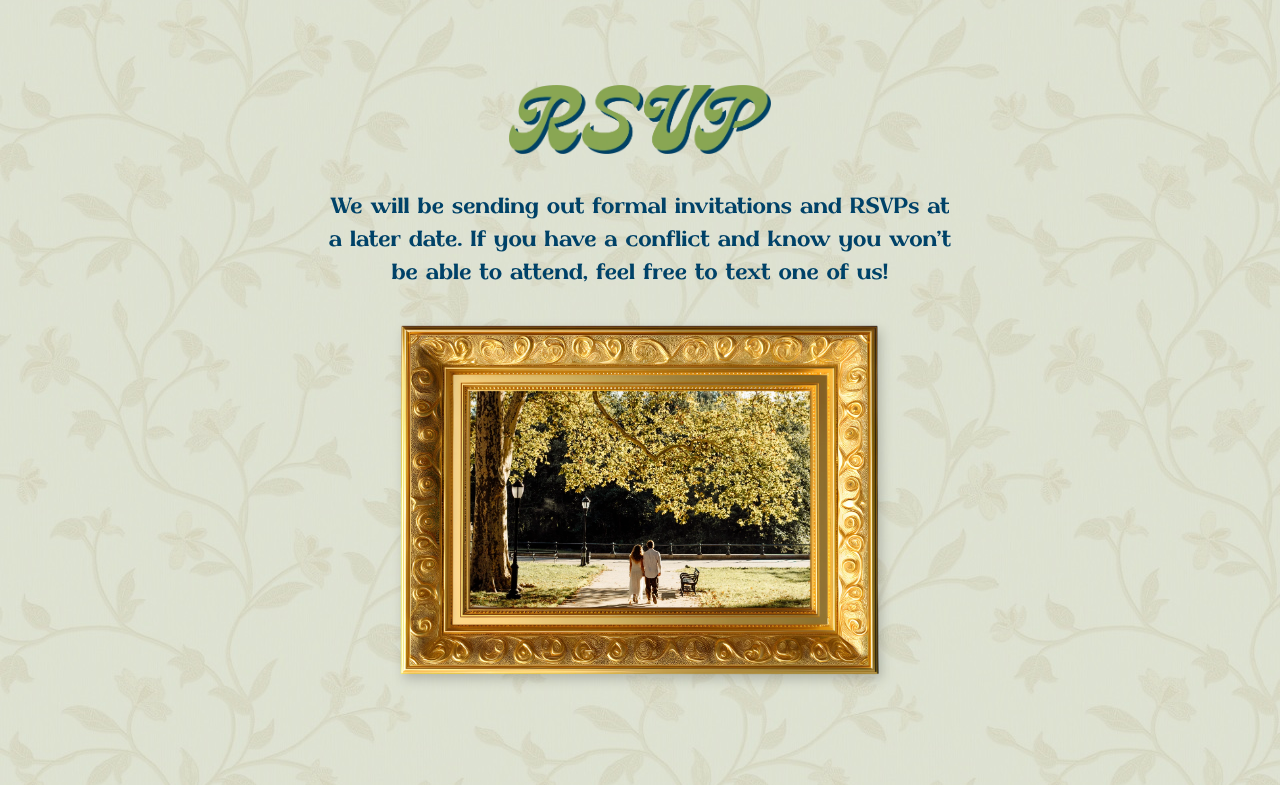
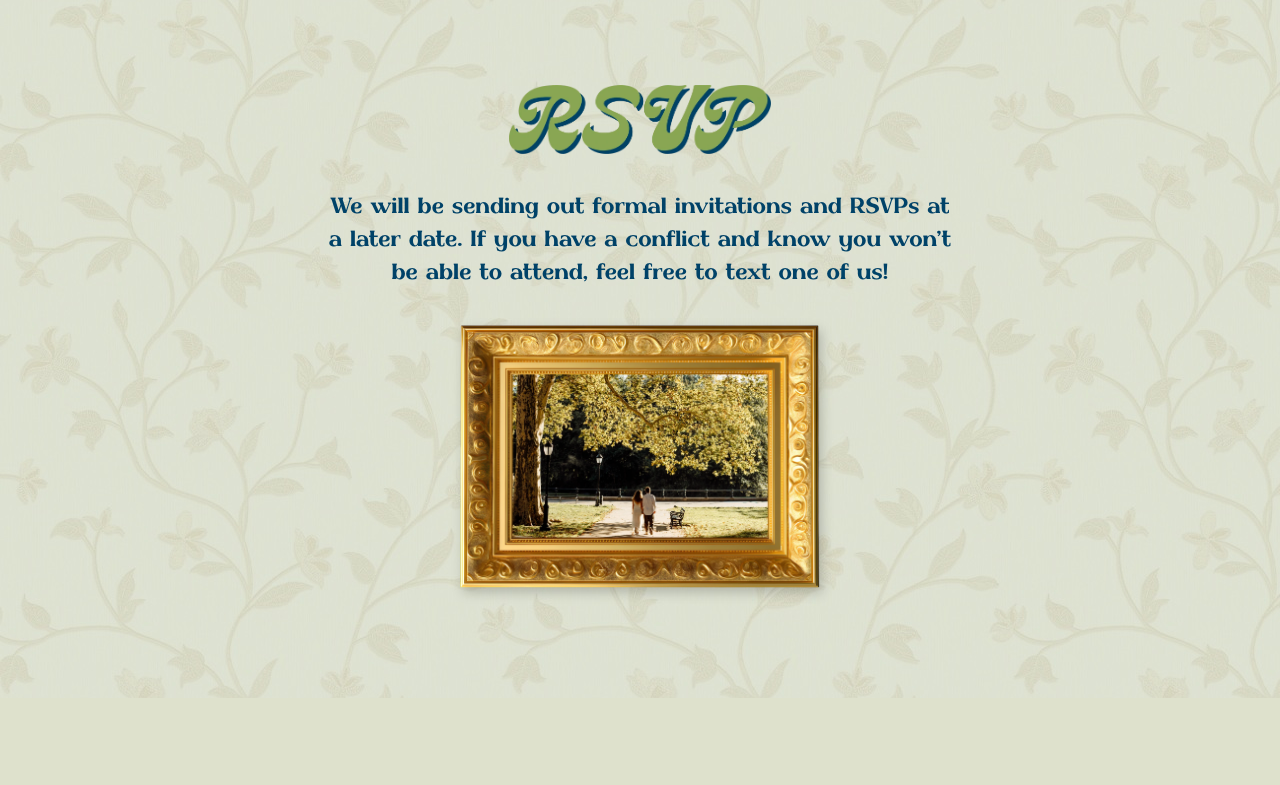
Before and after one commit to willkutler/willkutler.github.io, a website: page rsvp.html in a window 1280 px wide. Shown: the part 114-899 px from the top of the page. After the commit the page ends 812 px from the top, so only its background shows below. Drawn offline with Linux system fonts and the light colour scheme.

Commit message:
spacing adjustments

```diff
--- a/sass/partials/_layout.scss
+++ b/sass/partials/_layout.scss
@@ -144,7 +144,8 @@ Home page
 
 // RSVP page: wider than the home heart, and clear of the text above it.
 .home-photo.rsvp-photo {
-  max-width: 480px;
+  width: 75%;
+  max-width: 360px;
   margin: 36px auto 0;
 }
 
--- a/sass/partials/_queries.scss
+++ b/sass/partials/_queries.scss
@@ -101,6 +101,7 @@ plain CSS, so this works exactly the same on GitHub Pages as anywhere else.
 
   .home-venue {
     font-size: clamp(9px, 3.3vw, $responsive-venue);
+    margin-top: 10px;
   }
 
   .display-title.info-page-title {
```
Also changed, not shown: css/styles.min.css.
